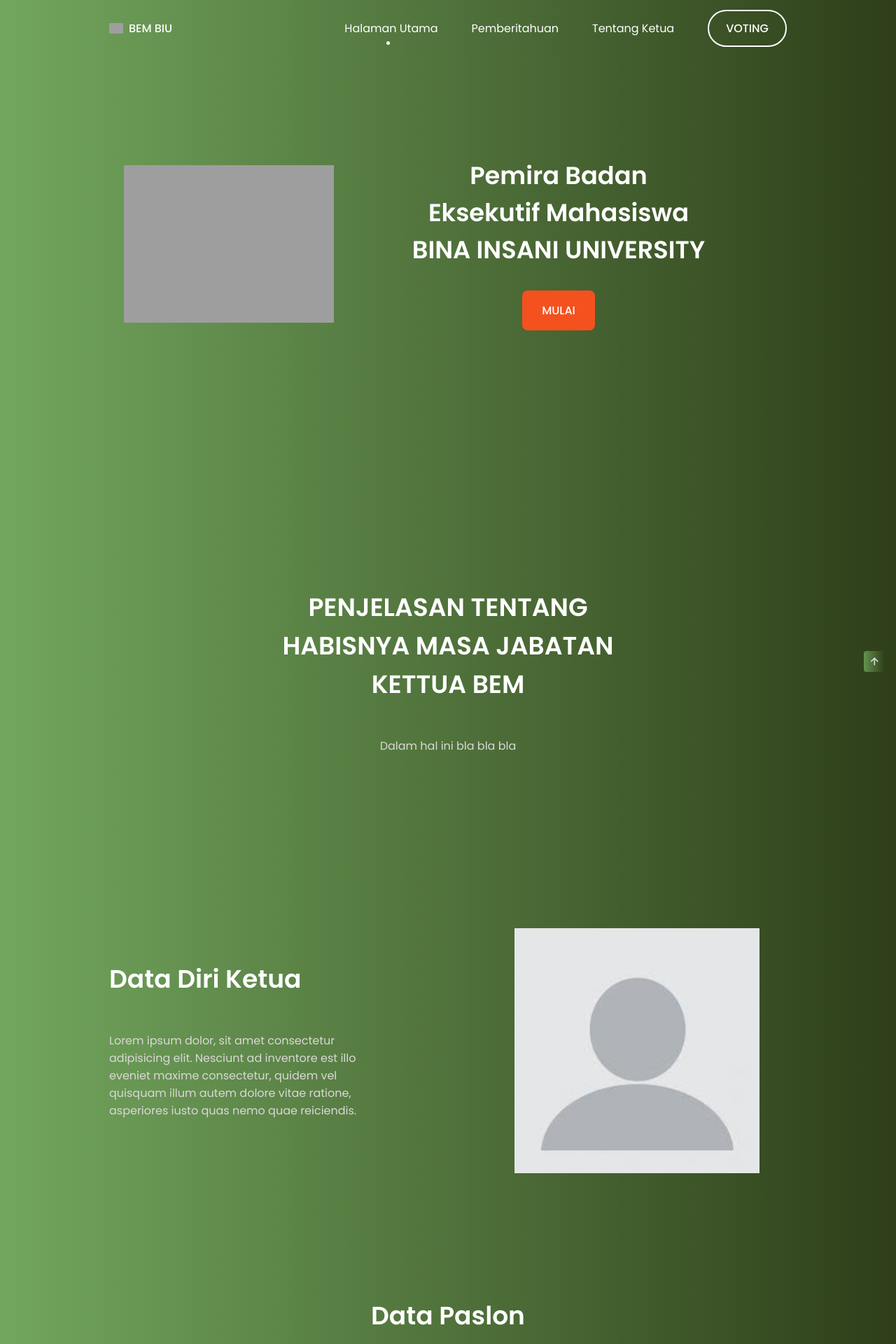
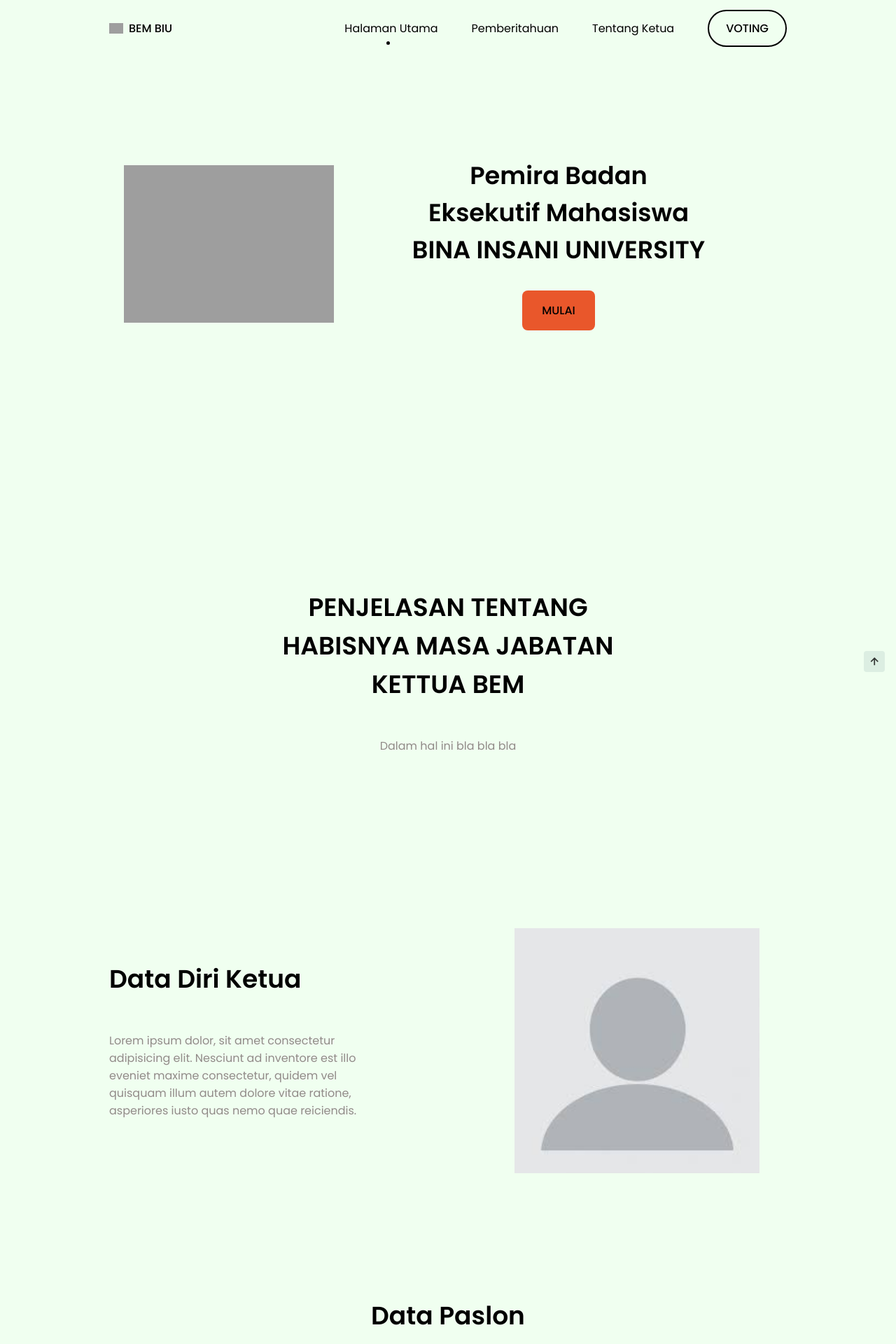
Before and after one commit to JackWhiters/pemira-biu, a PHP site: page / in a window 1280 px wide. Shown: the top 1920 px of the page at 70% size. Run offline with PHP 8.4, Linux system fonts and the light colour scheme; grey boxes are pictures that could not be loaded.

Commit message:
betulin tampilan

```diff
--- a/assets/css/styles.css
+++ b/assets/css/styles.css
@@ -7,14 +7,14 @@
                                                         --header-height: 3.5rem;
                                                         /*========== Colors ==========*/
                                                         --hue: 14;
-                                                        --first-color: hsl(var(--hue), 91%, 54%);
+                                                        --first-color: hsl(var(--hue), 81%, 54%);
                                                         --first-color-alt: hsl(var(--hue), 91%, 50%);
-                                                        --title-color: hsl(var(--hue), 4%, 100%);
-                                                        --text-color: hsl(var(--hue), 4%, 85%);
+                                                        --title-color: black;
+                                                        --text-color: hsl(var(--hue), 4%, 55%);
                                                         --text-color-light: hsl(var(--hue), 4%, 55%);
                                                         /*Green gradient*/
-                                                        --body-color: linear-gradient(90deg, hsl(103, 29%, 51%) 0%, hsl(86, 43%, 17%) 100%);
-                                                        --container-color: linear-gradient(90deg, hsl(103, 29%, 51%) 0%, hsl(86, 43%, 17%) 100%);
+                                                        --body-color:#F0FFF0;
+                                                        --container-color: hsl(145, 31%, 88%);
                                                         /*Red gradient*/
                                                         /* --body-color: linear-gradient(90deg, hsl(360, 28%, 40%) 0%, hsl(18, 28%, 40%) 100%);
 --container-color: linear-gradient(136deg, hsl(360, 28%, 35%) 0%, hsl(18, 28%, 35%) 100%); */
@@ -233,7 +233,7 @@
                                                     /* Change background header */
 
                                                     .scroll-header {
-                                                        background: var(--container-color);
+                                                        background: var(--body-color);
                                                         box-shadow: 0 4px 4px -4px rgba(0,0,0,.2);
                                                     }
                                                     /* Active link */
--- a/index.php
+++ b/index.php
@@ -68,6 +68,7 @@
 
                 <img src="assets/img/klogo2.png" alt="" class="i-home__img">
             </div>
+
         </section>
 
         <!--==================== NEWS ====================-->
--- a/vote.php
+++ b/vote.php
@@ -247,6 +247,7 @@ if(isset($_POST['login'])){
     <!-- Validator.js - Bootstrap plugin that validates forms -->
     <script src="js/scripts.js"></script>
     <!-- Custom scripts -->
+
 </body>
 
 </html>
```
Also changed, not shown: insert.php (deleted, +0 -37 lines).
